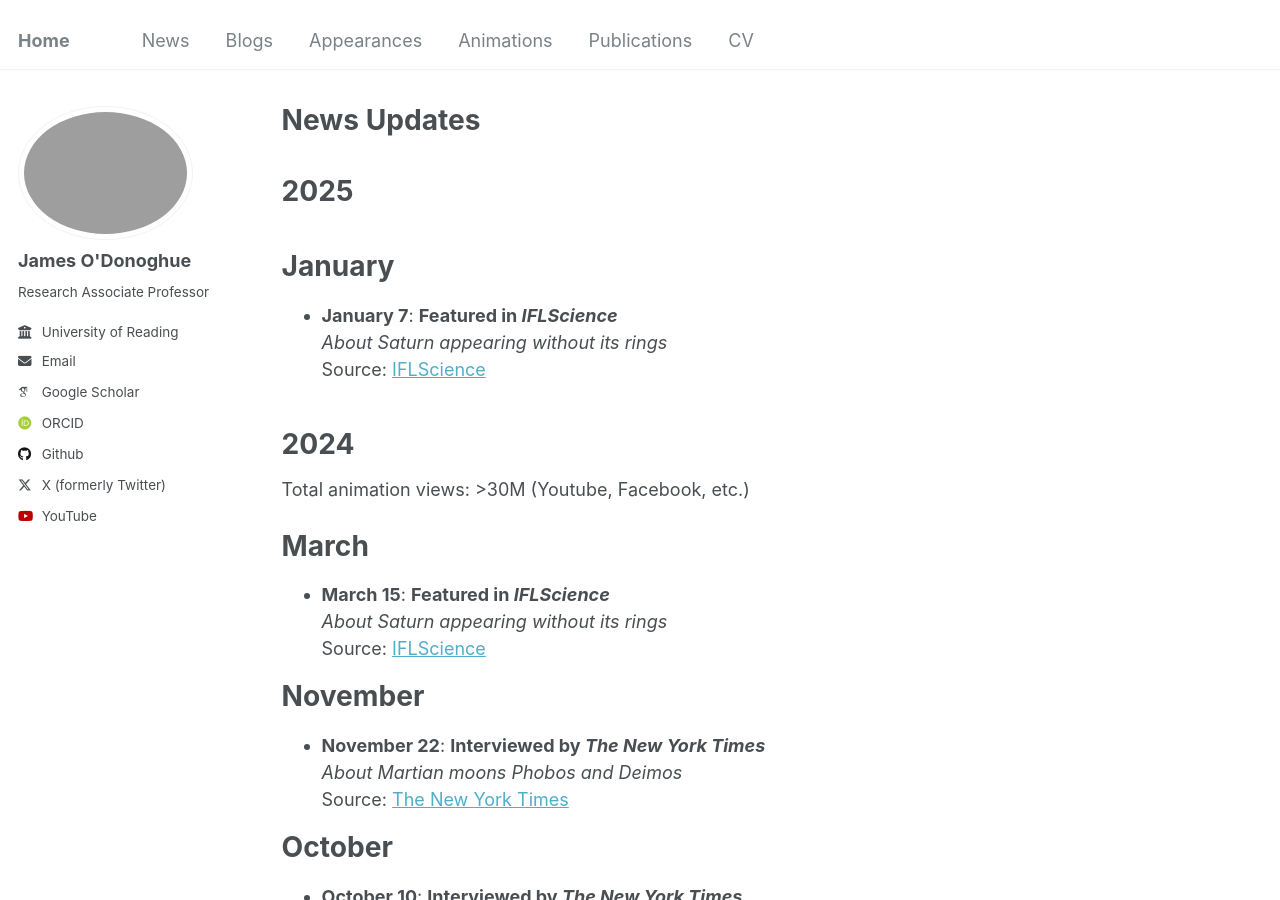
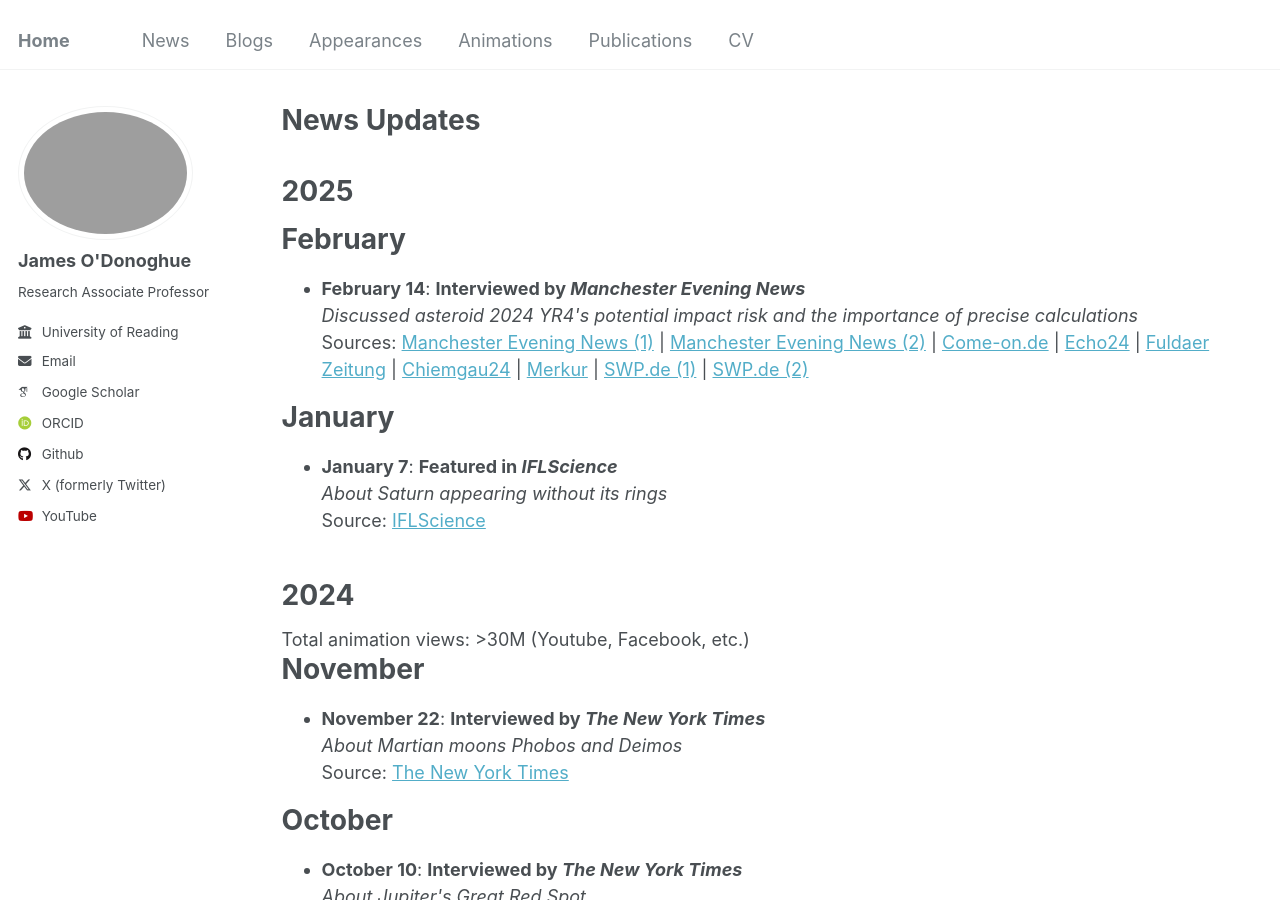
Before and after one commit to odonoghuespace/odonoghuespace.github.io, a Jekyll site: the page built from _pages/news.html, in a window 1280 px wide and 900 px high. Built offline with Jekyll 4.4.1, drawn with Linux system fonts in a browser that asks for light colours; some web fonts are replaced.

Commit message:
Update news.html

```diff
--- a/_pages/news.html
+++ b/_pages/news.html
@@ -6,7 +6,24 @@ author_profile: true
 ---
 <br>
 <h1>2025</h1>
-<br>
+
+<h1>February</h1>
+<ul>
+  <li><strong>February 14</strong>: <strong>Interviewed by <em>Manchester Evening News</em></strong><br>
+    <em>Discussed asteroid 2024 YR4's potential impact risk and the importance of precise calculations</em><br>
+    Sources:
+    <a href="https://www.manchestereveningnews.co.uk/news/uk-news/im-planetary-scientist--heres-31046833">Manchester Evening News (1)</a> |
+    <a href="https://www.manchestereveningnews.co.uk/news/uk-news/nasa-say-odds-city-killer-31027763">Manchester Evening News (2)</a> |
+    <a href="https://www.come-on.de/deutschland-welt/einschlagwahrscheinlichkeit-nochmal-korrigiert-nasa-nennt-aktuelle-infos-fuer-asteroid-2024-yr4-zr-93580814.html">Come-on.de</a> |
+    <a href="https://www.echo24.de/welt/einschlagwahrscheinlichkeit-nochmal-korrigiert-nasa-nennt-aktuelle-infos-fuer-asteroid-2024-yr4-zr-93580814.html">Echo24</a> |
+    <a href="https://www.fuldaerzeitung.de/panorama/einschlagwahrscheinlichkeit-nochmal-korrigiert-nasa-nennt-aktuelle-infos-fuer-asteroid-2024-yr4-zr-93580814.html">Fuldaer Zeitung</a> |
+    <a href="https://www.chiemgau24.de/welt/wissen/einschlagwahrscheinlichkeit-nochmal-korrigiert-nasa-nennt-aktuelle-infos-fuer-asteroid-2024-yr4-zr-93580814.html">Chiemgau24</a> |
+    <a href="https://www.merkur.de/wissen/einschlagwahrscheinlichkeit-erneut-angepasst-nasa-nennt-neue-informationen-fuer-asteroid-2024-yr4-93581209.html">Merkur</a> |
+    <a href="https://www.swp.de/panorama/asteroid-2024-yra-einschlagrisiko-ist-gestiegen-wird-er-die-erde-treffen-77853212.html">SWP.de (1)</a> |
+    <a href="https://www.swp.de/panorama/asteroid-2024-yra-einschlagrisiko-ist-gestiegen-wird-er-die-erde-treffen-77853212.html">SWP.de (2)</a>
+  </li>
+</ul>
+
 <h1>January</h1>
 <ul>
   <li><strong>January 7</strong>: <strong>Featured in <em>IFLScience</em></strong><br>
@@ -19,14 +36,6 @@ author_profile: true
 <h1>2024</h1>
 Total animation views: >30M (Youtube, Facebook, etc.)
 <br>
-<br>
-<h1>March</h1>
-<ul>
-  <li><strong>March 15</strong>: <strong>Featured in <em>IFLScience</em></strong><br>
-    <em>About Saturn appearing without its rings</em><br>
-    Source: <a href="https://www.iflscience.com/we-will-get-an-unusual-view-of-saturn-without-its-rings-this-year-77512">IFLScience</a>
-  </li>
-</ul>
 
 <h1>November</h1>
 <ul>
```
